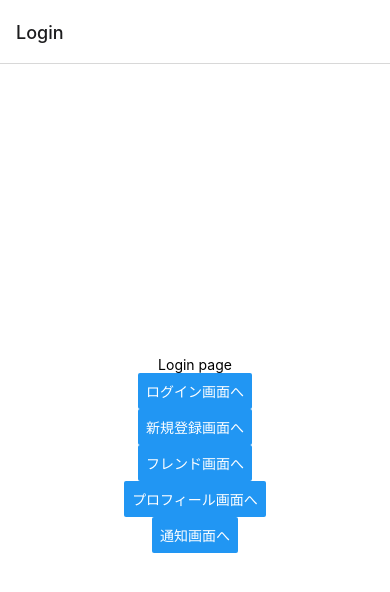
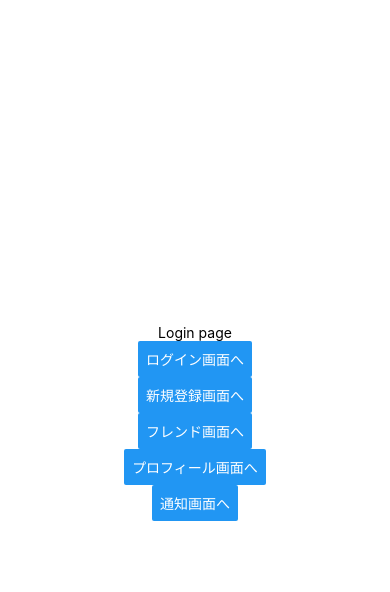
Before and after one commit to uyupun-archive/yonks, a React Native app: screen / in a window 390 px wide. Shown: the top 592 px of the page. Built offline with nearby package versions, Linux system fonts and the light colour scheme.

Commit message:
feat: headerShown false

```diff
--- a/App.tsx
+++ b/App.tsx
@@ -12,7 +12,7 @@ const Stack = createNativeStackNavigator();
 export default function App() {
   return (
     <NavigationContainer>
-      <Stack.Navigator initialRouteName='Login'>
+      <Stack.Navigator initialRouteName='Login' screenOptions={{ headerShown: false }}>
         <Stack.Screen name='Login' component={Login} />
         <Stack.Screen name='Register' component={Register} />
         <Stack.Screen name='Friends' component={Friends} />
```
